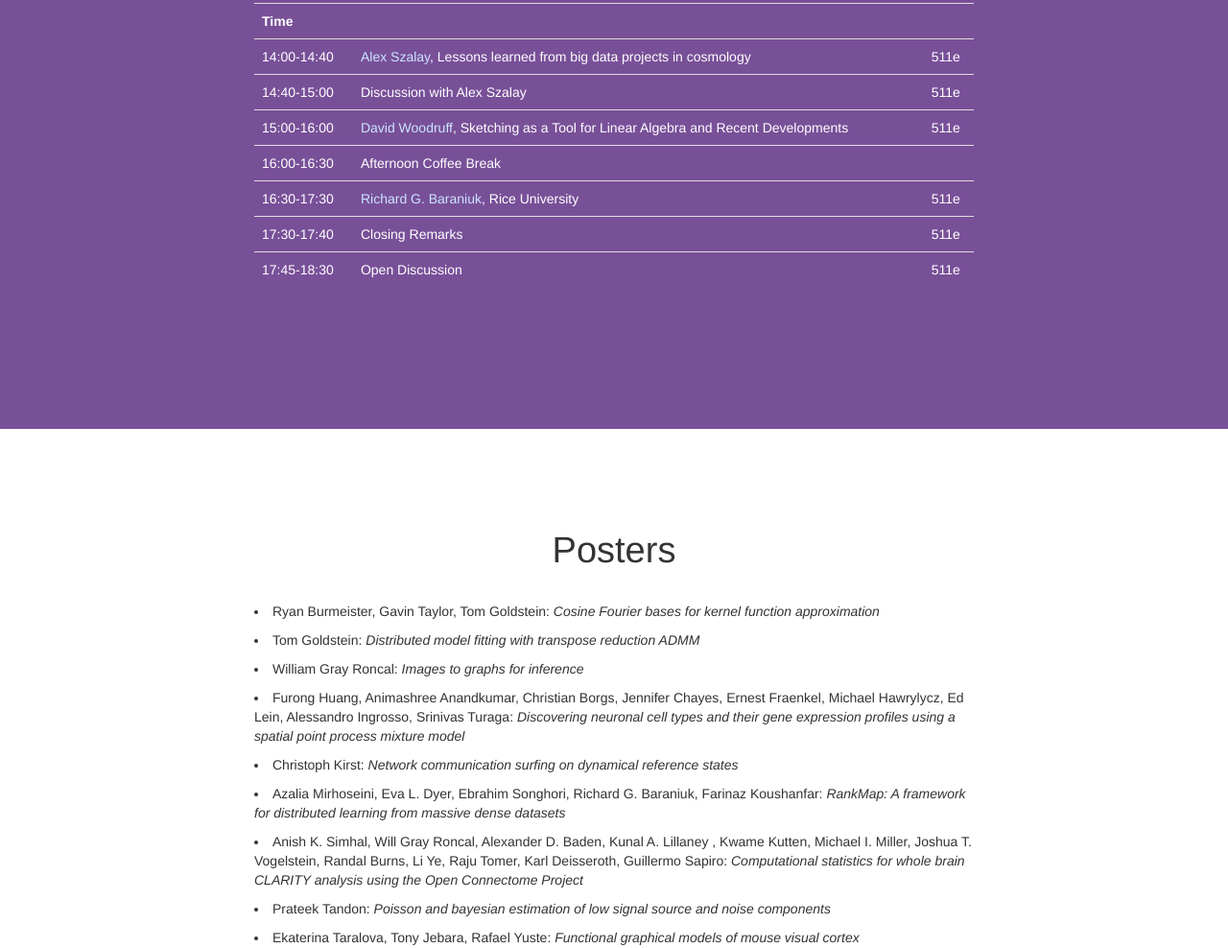
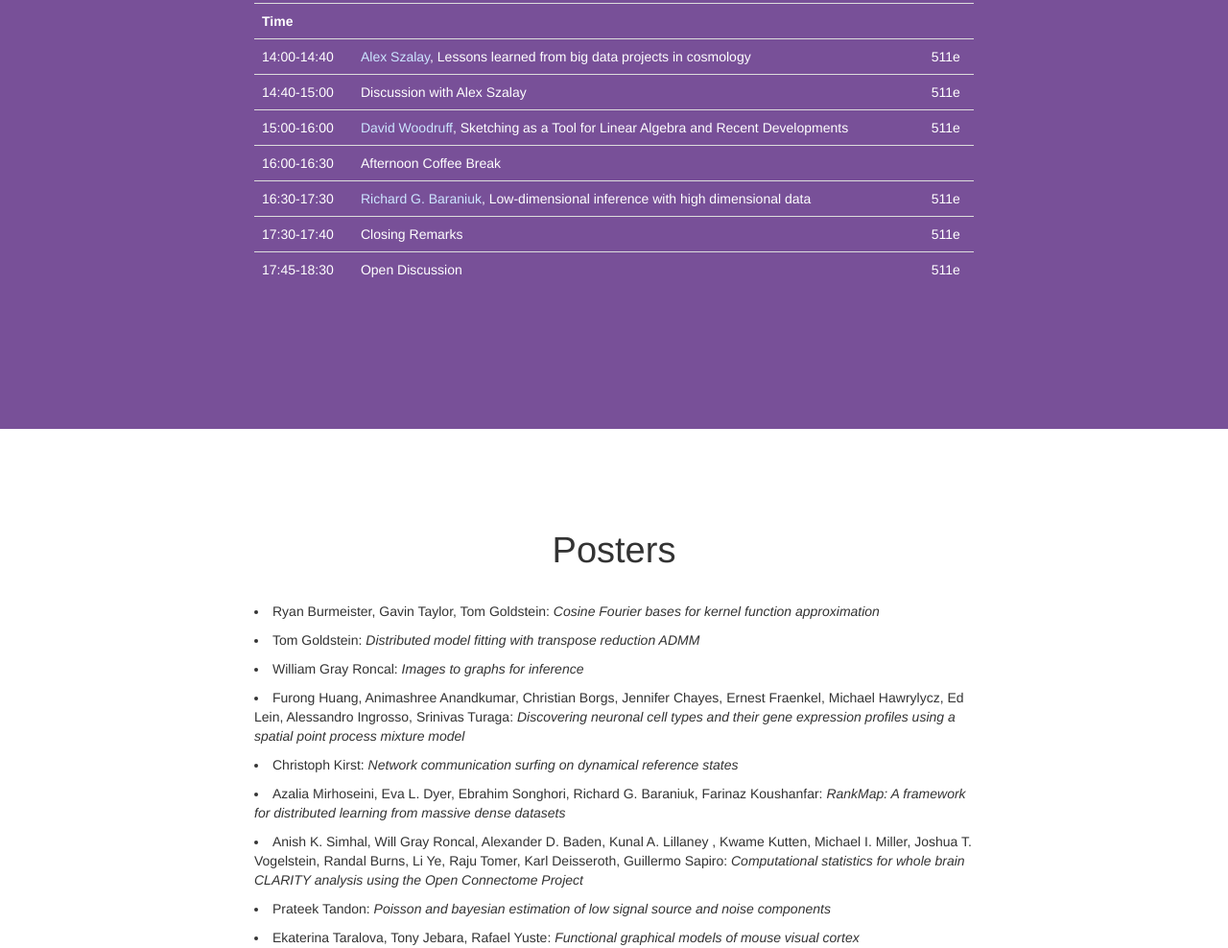
Before and after one commit to evadyer/evadyer.github.io, a plain HTML site: page index.html in a window 1280 px wide. Shown: the part 3434-4422 px from the top of the page at 96% size. Drawn offline with Linux system fonts and the light colour scheme.

Commit message:
rich talk title

```diff
--- a/index.html
+++ b/index.html
@@ -245,7 +245,7 @@
 
                     <tr>
                         <td>16:30-17:30</td>
-                        <td><a href="http://www.ece.rice.edu/~richb" style="color: rgb(204,229,255)">Richard G. Baraniuk</a>, Rice University</td>
+                        <td><a href="http://www.ece.rice.edu/~richb" style="color: rgb(204,229,255)">Richard G. Baraniuk</a>, Low-dimensional inference with high dimensional data</td>
                         <td>511e</td>
                     </tr>
 
```
